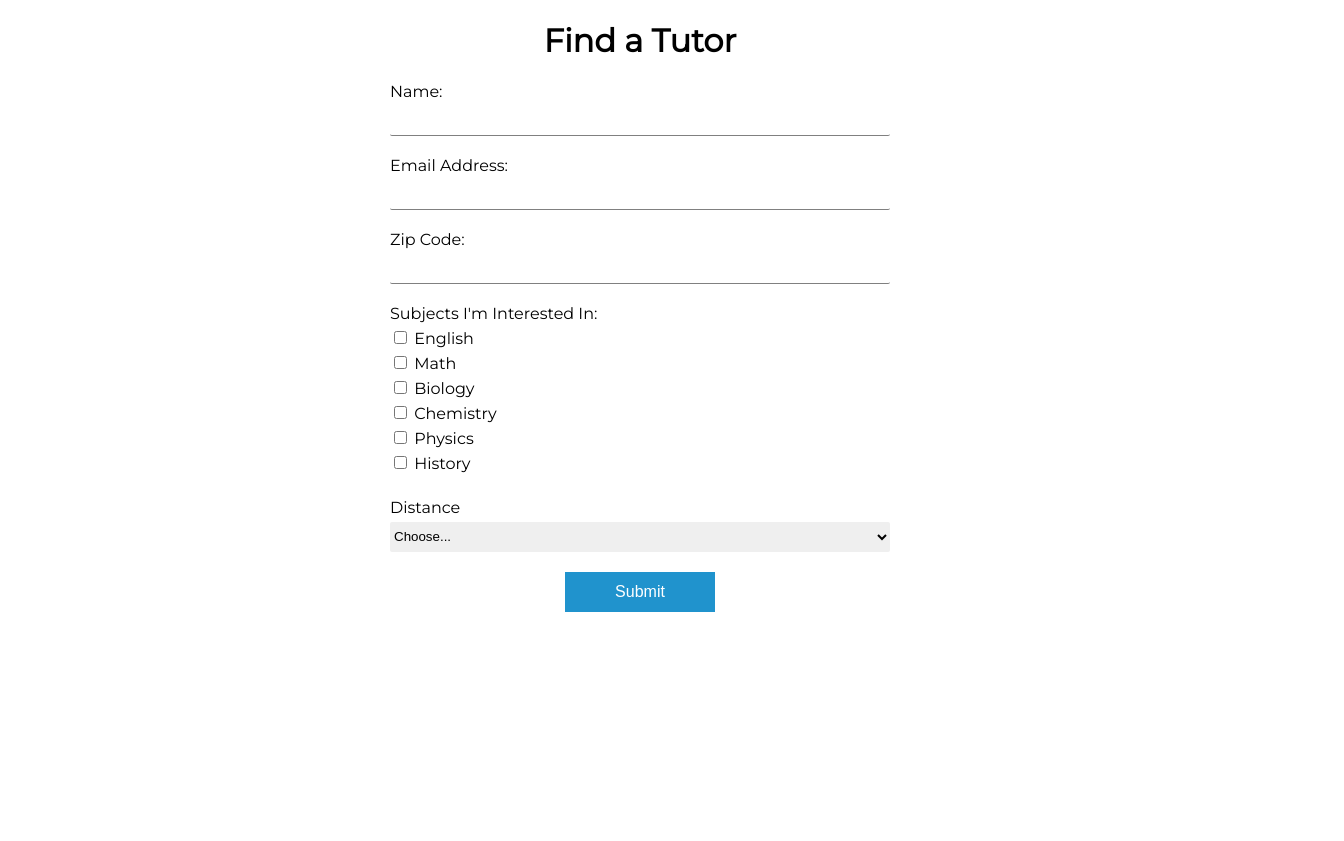
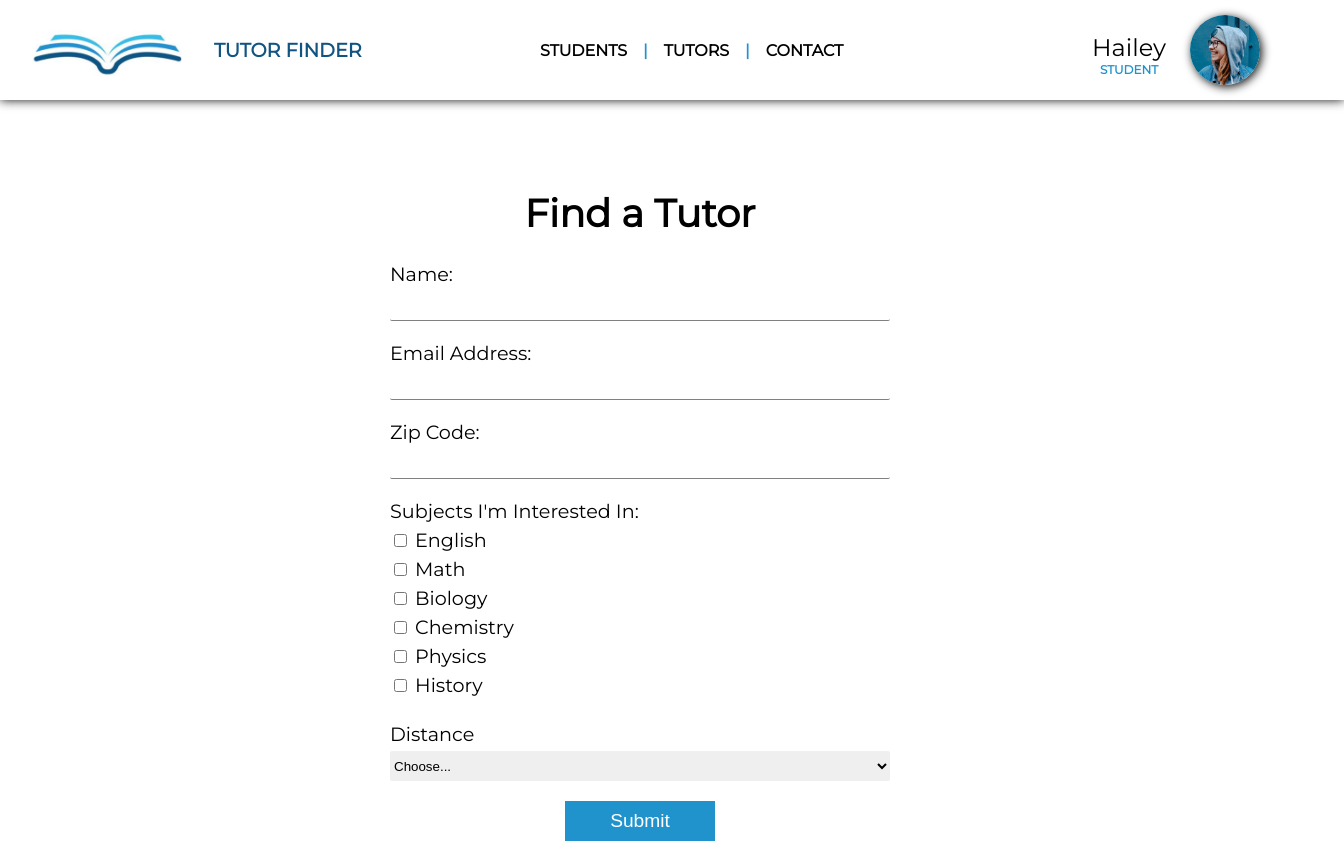
Before and after one commit to celinanperalta/CS-146, a plain HTML site: page signup.html in a window 1280 px wide. Shown: the whole page, 1344 px wide, since content can reach past the window. Before the commit the page ends 800 px from the top, so only its background shows below. Drawn offline with nearby package versions, Linux system fonts and the light colour scheme.

Commit message:
signup nav

```diff
--- a/signup.html
+++ b/signup.html
@@ -8,12 +8,39 @@
         <meta name="description" content="" />
         <meta name="viewport" content="width=device-width, initial-scale=1" />
         <!-- <link rel="stylesheet" href="https://maxcdn.bootstrapcdn.com/bootstrap/4.0.0/css/bootstrap.min.css" integrity="sha384-Gn5384xqQ1aoWXA+058RXPxPg6fy4IWvTNh0E263XmFcJlSAwiGgFAW/dAiS6JXm" crossorigin="anonymous"> -->
+        <link rel="stylesheet" href="src/styles/app.css" />
         <link rel="stylesheet" href="src/styles/signup.css" />
         <link href="https://fonts.googleapis.com/css?family=Anton|Montserrat&display=swap" rel="stylesheet" />
 </head>
 
 <body>
-        <div id="signup-form">
+                <nav class="nav">
+                                <a href="index.html" class="nav__logo">
+                                        <img src="src/images/tutor-finder-logo.png" alt="Tutor Finder Logo" />
+                                        <p>tutor finder</p>
+                                </a>
+                                <ul class="nav__navigation">
+                                        <li>
+                                                <a href="pages/students.html">students</a>
+                                        </li>
+                                        <span>|</span>
+                                        <li>
+                                                <a href="pages/tutors.html">tutors</a>
+                                        </li>
+                                        <span>|</span>
+                                        <li>
+                                                <a href="pages/contact.html">contact</a>
+                                        </li>
+                                </ul>
+                                <div class="nav__login">
+                                        <div class="nav__login--info">
+                                                <p>Hailey</p>
+                                                <p class="nav__login--info-type">student</p>
+                                        </div>
+                                        <img src="src/images/profile-picture.jpg" alt="Profile picture" />
+                                </div>
+                        </nav>
+        <div class="signup-form">
                 <form id="signup" method="POST">
                         <h1 id="title">Find a Tutor</h1>
                         <div class="form-group">
--- a/src/styles/signup.css
+++ b/src/styles/signup.css
@@ -1,15 +1,22 @@
 body {
-	/* position: relative; */
+	position: relative;
     margin: 0;
     /* padding: 10vw; */
 	width: 100%;
-    /* overflow-x: hidden; */
+    overflow-x: hidden;
     font-family: "Montserrat", sans-serif;
 }
 
-#signup-form {
+.nav {
+    position: relative;
+}
+
+.signup-form {
     margin: 0 auto;
+    height: 600px;
     width: 500px;
+    margin-top: 7vw;
+    font-size: 120%;
 }
 
 #title {
@@ -17,6 +24,7 @@ body {
 }
 
 #signup {
+
 }
 
 .form-group {
@@ -87,3 +95,26 @@ button:hover{
     background-color: #64beeb;
     transition: 0.2s ease-in-out;
 }
+
+@media only screen and (min-width: 999px) {
+    .signup-form {
+        /* font-size: 5.75rem;
+        margin-left: 5.75rem; */
+    }
+}
+
+@media only screen and (max-width: 998px) and (min-width: 400px) {
+    .signup-form {
+        /* font-size: 4rem;
+        margin-left: 4rem; */
+    }
+}
+
+@media only screen and (max-width: 399px) {
+    .signup-form {
+        margin: 0 auto;
+        margin-top: 10vw;
+        padding: 5vw;
+        width: auto;
+    }
+}
```
